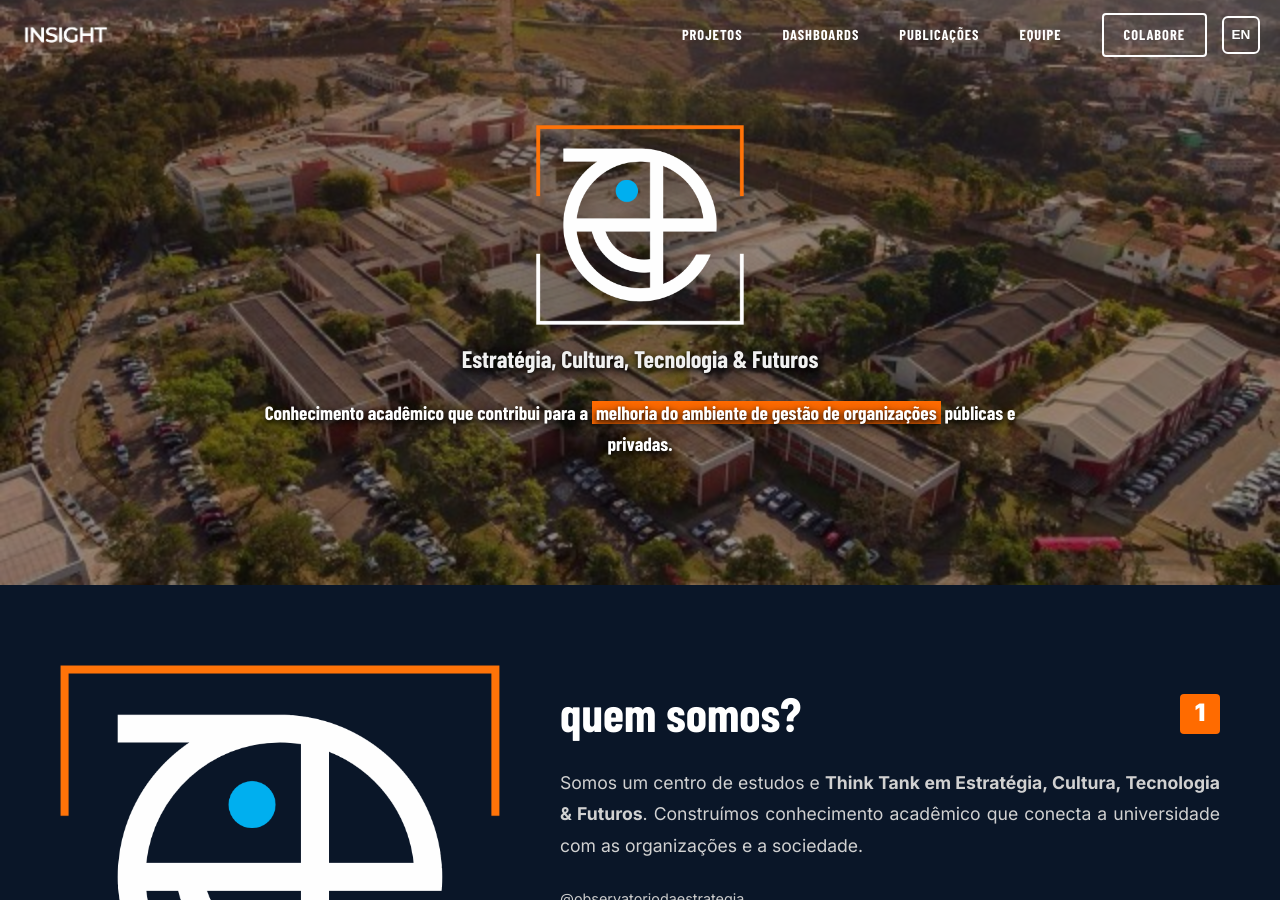
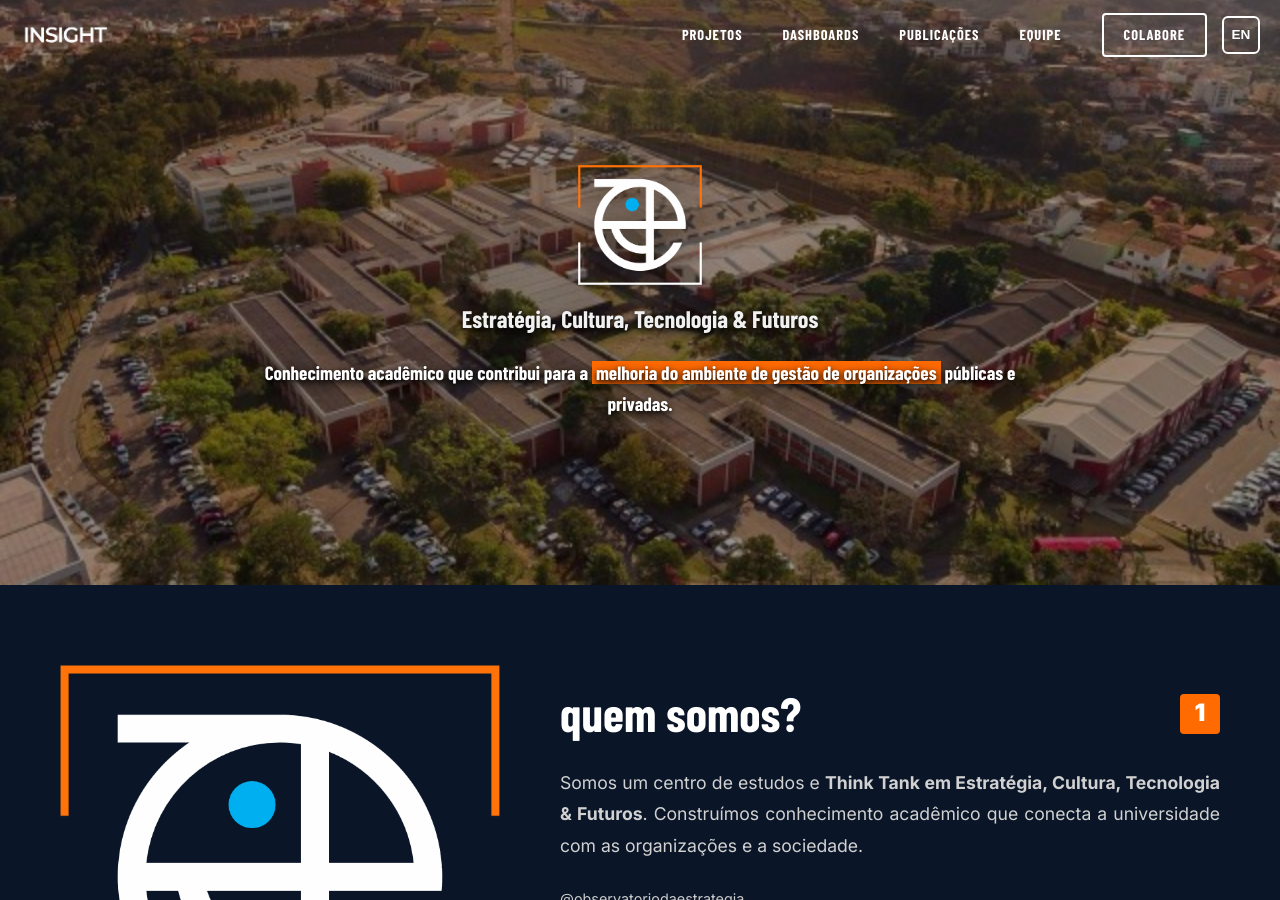
Before and after one commit to LucasBraga027/observatorio-estrategia-site, a Jekyll site: the page built from sobre.html, in a window 1280 px wide and 900 px high. Built offline with Jekyll 4.4.1, drawn with Linux system fonts in a browser that asks for light colours; nearby versions of some CDN libraries; some web fonts are replaced.

Commit message:
Reduz significativamente a altura (max-height) da logo nas capas

```diff
--- a/index.html
+++ b/index.html
@@ -31,7 +31,7 @@
             <span class="slide-category">{{ slide_tag }}</span>
             {% if destaque.is_logo %}
                 <h1 class="slide-title" style="margin-top: 10px; margin-bottom: 25px;">
-                    <img src="{{ site.baseurl }}/images/[SÍMBOLO COLORIDO] Logo Observatório da Estratégia.png" alt="Logo Observatório da Estratégia" style="width: auto; max-width: 90%; max-height: 250px; height: 35vh; object-fit: contain; filter: drop-shadow(0px 10px 25px rgba(0,0,0,0.6)); transition: transform 0.5s cubic-bezier(0.25, 0.46, 0.45, 0.94), filter 0.5s ease;" class="hero-slider-logo" onmouseover="this.style.transform='scale(1.03) translateY(-5px)'; this.style.filter='drop-shadow(0px 15px 35px rgba(0,0,0,0.8))';" onmouseout="this.style.transform='scale(1) translateY(0)'; this.style.filter='drop-shadow(0px 10px 25px rgba(0,0,0,0.6))';">
+                    <img src="{{ site.baseurl }}/images/[SÍMBOLO COLORIDO] Logo Observatório da Estratégia.png" alt="Logo Observatório da Estratégia" style="width: auto; max-width: 80%; max-height: 150px; height: 20vh; object-fit: contain; filter: drop-shadow(0px 10px 25px rgba(0,0,0,0.6)); transition: transform 0.5s cubic-bezier(0.25, 0.46, 0.45, 0.94), filter 0.5s ease;" class="hero-slider-logo" onmouseover="this.style.transform='scale(1.03) translateY(-5px)'; this.style.filter='drop-shadow(0px 15px 35px rgba(0,0,0,0.8))';" onmouseout="this.style.transform='scale(1) translateY(0)'; this.style.filter='drop-shadow(0px 10px 25px rgba(0,0,0,0.6))';">
                 </h1>
             {% else %}
                 <h1 class="slide-title">{{ slide_title }}</h1>
--- a/sobre.html
+++ b/sobre.html
@@ -102,7 +102,7 @@
     <div style="position:relative; z-index:2; padding: 0 20px;">
         <!-- Logo Responsiva com Estilo Sofisticado -->
         <h1 class="hero-title" style="margin-bottom:15px; display: flex; justify-content: center;">
-            <img src="{{ site.baseurl }}/images/[SÍMBOLO COLORIDO] Logo Observatório da Estratégia.png" alt="Logo Observatório da Estratégia" style="width: auto; max-width: 80%; max-height: 200px; height: 25vh; object-fit: contain; display: inline-block; filter: drop-shadow(0px 4px 15px rgba(0,0,0,0.5)); transition: transform 0.4s ease, filter 0.4s ease;" class="hero-logo-img">
+            <img src="{{ site.baseurl }}/images/[SÍMBOLO COLORIDO] Logo Observatório da Estratégia.png" alt="Logo Observatório da Estratégia" style="width: auto; max-width: 80%; max-height: 120px; height: 15vh; object-fit: contain; display: inline-block; filter: drop-shadow(0px 4px 15px rgba(0,0,0,0.5)); transition: transform 0.4s ease, filter 0.4s ease;" class="hero-logo-img">
         </h1>
         <style>
             .hero-logo-img:hover {
```
